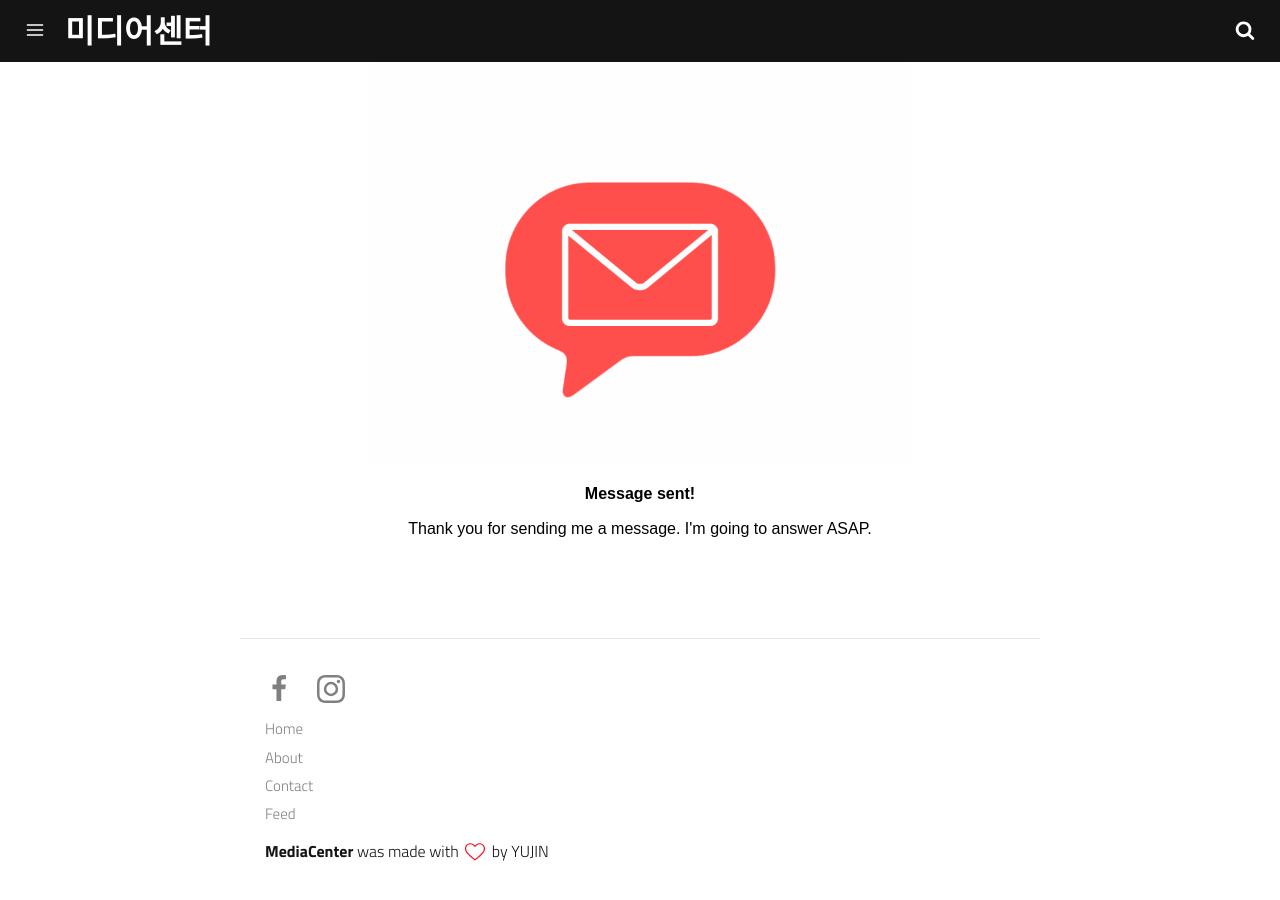
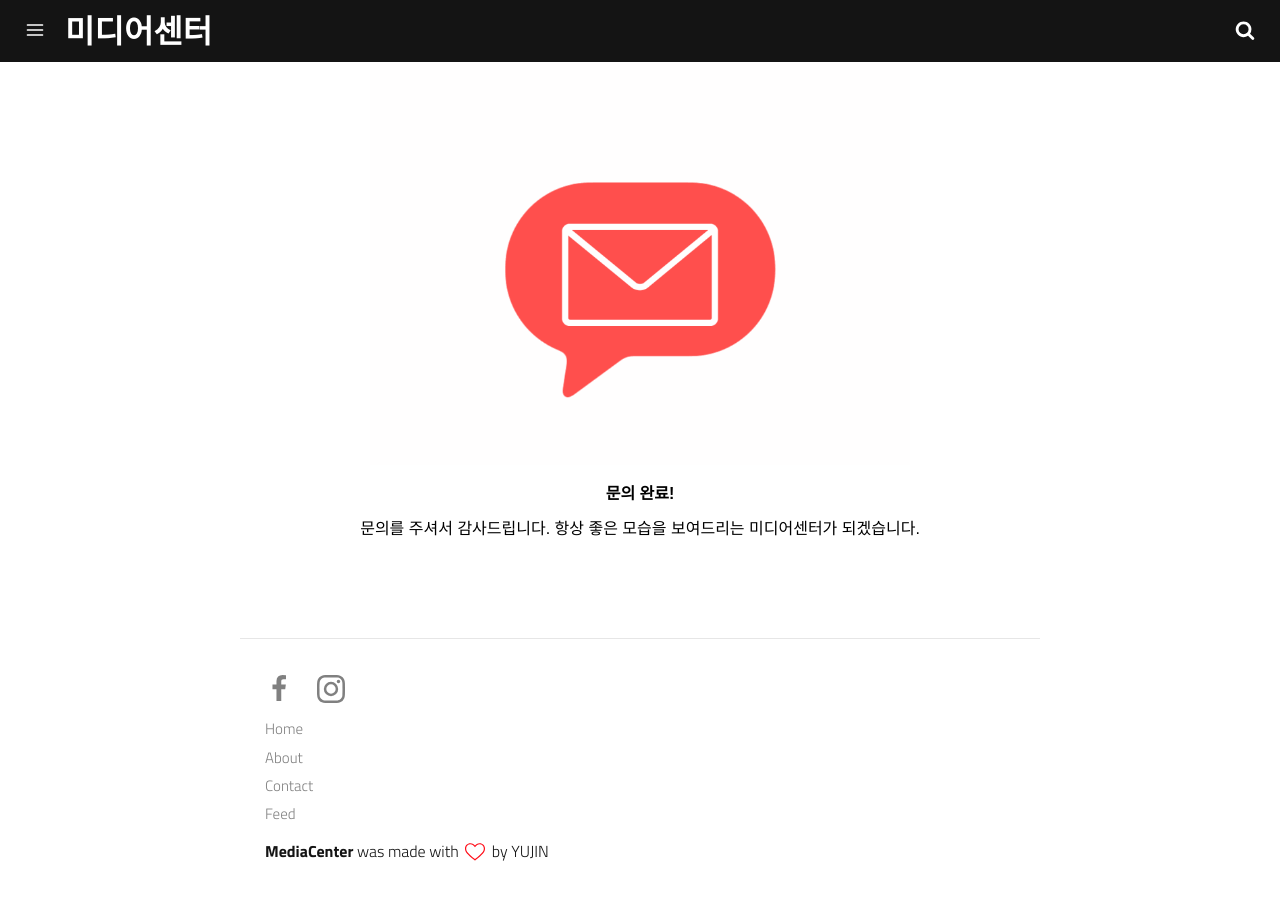
Before and after one commit to skhumedia/skhumedia.github.io, a Jekyll site: the page built from msg-success.md, in a window 1280 px wide. Built offline with Jekyll 4.4.1, drawn with Linux system fonts in a browser that asks for light colours.

Commit message:
Initial Commit

```diff
--- a/msg-success.md
+++ b/msg-success.md
@@ -14,6 +14,6 @@ permalink: /contact/message-sent/
 
 <div class="container">
   <img src="/assets/img/message.gif" width="540" alt="Message sent!">
-  <p><strong>Message sent!</strong></p>
-  <p>Thank you for sending me a message. I'm going to answer ASAP.</p>
+  <p><strong>문의 완료!</strong></p>
+  <p>문의를 주셔서 감사드립니다. 항상 좋은 모습을 보여드리는 미디어센터가 되겠습니다.</p>
 </div>
```
Also changed, not shown: 1 other file.
